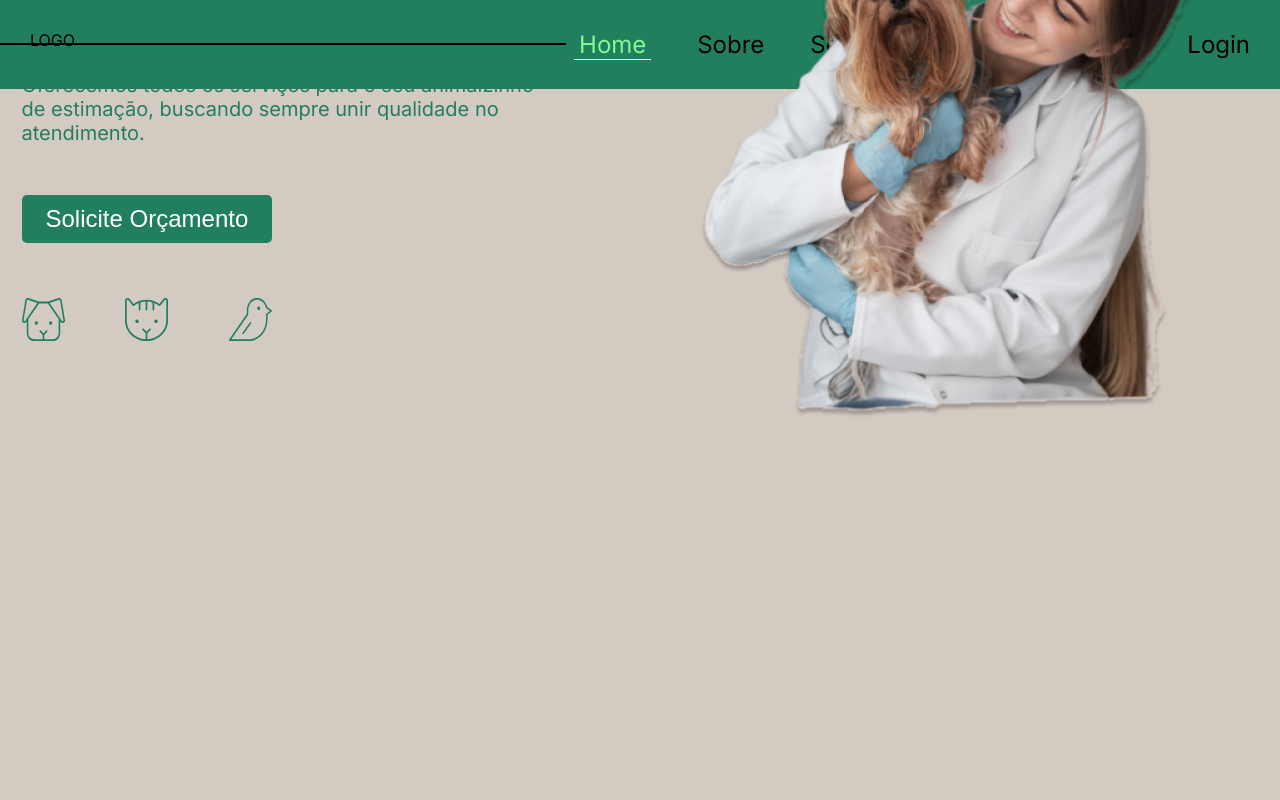
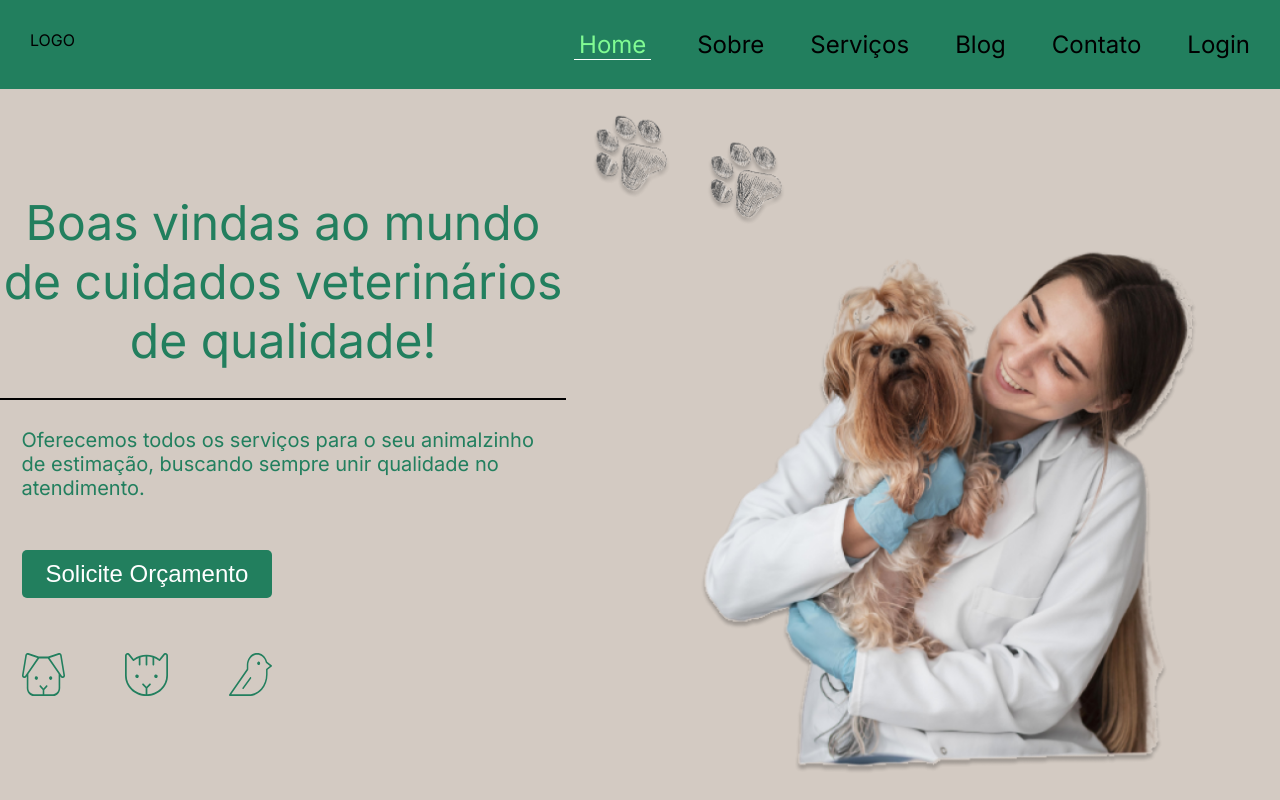
Before and after one commit to Juniors-Developers-Group-JDG/Hospital-Veteririo-Front-End, a Next.js app: page / in a window 1280 px wide. Built offline with nearby package versions, Linux system fonts and the light colour scheme.

Commit message:
feat: main occupying the heigh left on app's body

```diff
--- a/src/app/page.module.scss
+++ b/src/app/page.module.scss
@@ -1,9 +1,6 @@
 .main {
+  flex: 1;
   display: flex;
-  width: 100%;
-  position: relative;
-  top: 45%;
-  transform: translateY(-50%);
 }
 
 .image {
```
